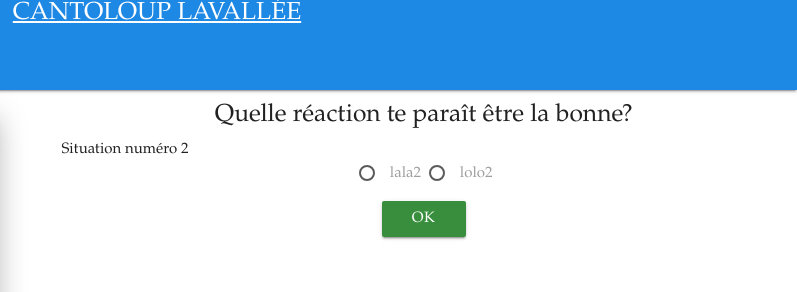
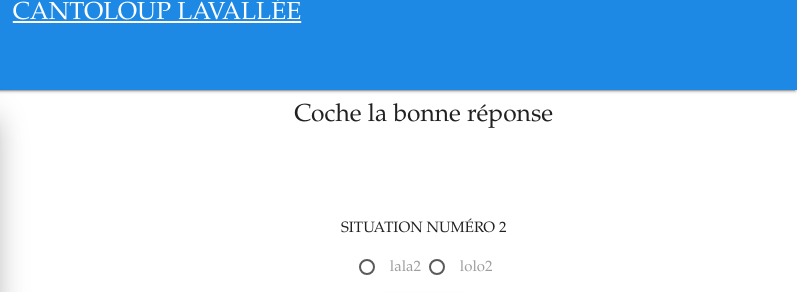
Before and after one commit to Nolan32/Projet_Cantoloup, a website: page index.html in a window 1280 px wide. Shown: the top 292 px of the page, 483-1280 px from the left. Drawn offline with nearby package versions, Linux system fonts and the light colour scheme.

Commit message:
Modifications

```diff
--- a/index.html
+++ b/index.html
@@ -23,7 +23,7 @@
 			</div>
 			<div class="col s7">
 				<div id="text">
-					<h5 class="center-align">Quelle réaction te paraît être la bonne?</h5>
+					<h5 class="center-align">Coche la bonne réponse</h5>
 					<div id="situation"></div>
 				</div>
 
--- a/style.css
+++ b/style.css
@@ -45,3 +45,13 @@ p {
 button {
 	margin-top: 2%;
 }
+
+#situation {
+	text-align: center;
+	text-transform: uppercase;
+	padding-bottom: 2%;
+}
+
+.center-align {
+	padding-bottom: 11%;
+}
```
